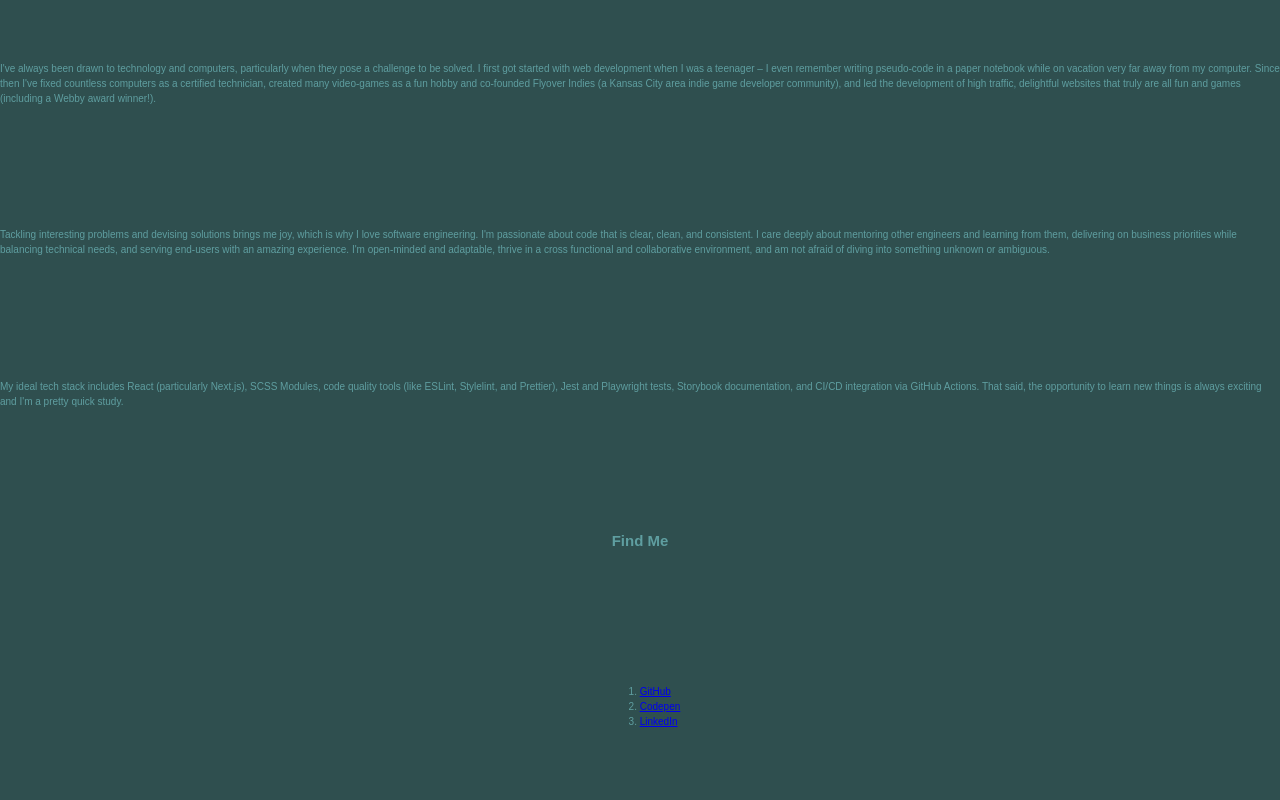
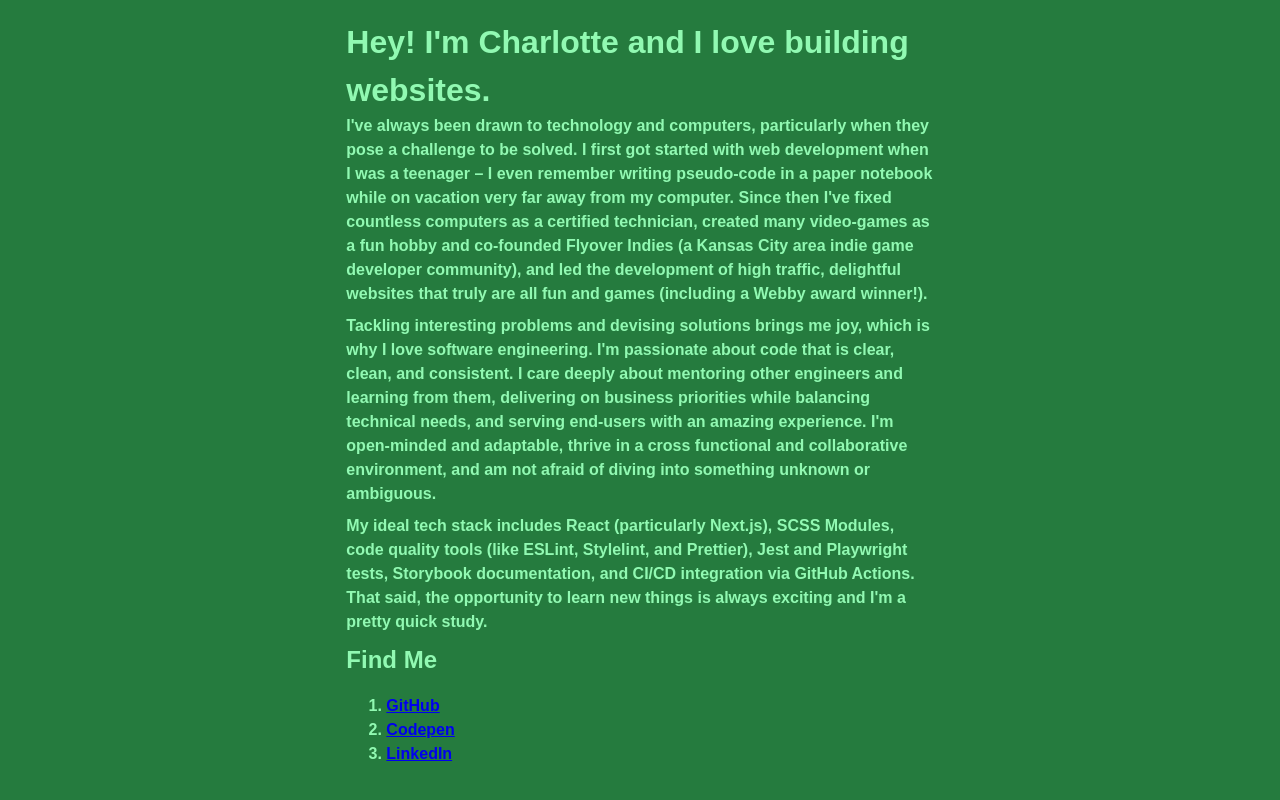
Before and after one commit to ctrble/ctrblog, a Next.js app: page / in a window 1280 px wide. Built offline with nearby package versions, Linux system fonts and the light colour scheme; a web font is replaced by a local one.

Commit message:
add some stuff

```diff
--- a/src/app/page.module.scss
+++ b/src/app/page.module.scss
@@ -4,4 +4,8 @@
   display: grid;
   place-items: center;
   height: 100dvh;
+
+  > * {
+    max-width: 66ch;
+  }
 }
--- a/src/app/page.tsx
+++ b/src/app/page.tsx
@@ -5,35 +5,37 @@ import styles from './page.module.scss';
 export default function Home() {
   return (
     <main className={styles.main}>
+      <div>
+        <h1>Hey! I'm Charlotte and I love building websites.</h1>
         <p>
           I've always been drawn to technology and computers, particularly when
           they pose a challenge to be solved. I first got started with web
-        development when I was a teenager – I even remember writing pseudo-code
-        in a paper notebook while on vacation very far away from my computer.
-        Since then I've fixed countless computers as a certified technician,
-        created many video-games as a fun hobby and co-founded Flyover Indies (a
-        Kansas City area indie game developer community), and led the
-        development of high traffic, delightful websites that truly are all fun
-        and games (including a Webby award winner!).
+          development when I was a teenager – I even remember writing
+          pseudo-code in a paper notebook while on vacation very far away from
+          my computer. Since then I've fixed countless computers as a certified
+          technician, created many video-games as a fun hobby and co-founded
+          Flyover Indies (a Kansas City area indie game developer community),
+          and led the development of high traffic, delightful websites that
+          truly are all fun and games (including a Webby award winner!).
         </p>
 
         <p>
           Tackling interesting problems and devising solutions brings me joy,
-        which is why I love software engineering. I'm passionate about code that
-        is clear, clean, and consistent. I care deeply about mentoring other
-        engineers and learning from them, delivering on business priorities
-        while balancing technical needs, and serving end-users with an amazing
-        experience. I'm open-minded and adaptable, thrive in a cross functional
-        and collaborative environment, and am not afraid of diving into
-        something unknown or ambiguous.
+          which is why I love software engineering. I'm passionate about code
+          that is clear, clean, and consistent. I care deeply about mentoring
+          other engineers and learning from them, delivering on business
+          priorities while balancing technical needs, and serving end-users with
+          an amazing experience. I'm open-minded and adaptable, thrive in a
+          cross functional and collaborative environment, and am not afraid of
+          diving into something unknown or ambiguous.
         </p>
 
         <p>
-        My ideal tech stack includes React (particularly Next.js), SCSS Modules,
-        code quality tools (like ESLint, Stylelint, and Prettier), Jest and
-        Playwright tests, Storybook documentation, and CI/CD integration via
-        GitHub Actions. That said, the opportunity to learn new things is always
-        exciting and I'm a pretty quick study.
+          My ideal tech stack includes React (particularly Next.js), SCSS
+          Modules, code quality tools (like ESLint, Stylelint, and Prettier),
+          Jest and Playwright tests, Storybook documentation, and CI/CD
+          integration via GitHub Actions. That said, the opportunity to learn
+          new things is always exciting and I'm a pretty quick study.
         </p>
         <h2>Find Me</h2>
         <ol>
@@ -49,6 +51,7 @@ export default function Home() {
             </WebLink>
           </li>
         </ol>
+      </div>
     </main>
   );
 }
--- a/src/styles/_globals.scss
+++ b/src/styles/_globals.scss
@@ -1,7 +1,18 @@
 @use '/src/styles/variables';
 
 body {
-  background-color: darkslategray;
+  background-color: variables.$color-light;
+  color: variables.$color-dark;
   font-family: variables.$font-family-mono;
-  color: cadetblue;
+  font-size: variables.$font-size-base;
+  font-weight: variables.$font-weight-normal;
 }
+
+h1,
+h2 {
+  font-family: variables.$font-family-display;
+}
+
+p {
+  margin-bottom: variables.$gap-sm;
+}
--- a/src/styles/_variables.scss
+++ b/src/styles/_variables.scss
@@ -2,11 +2,20 @@
 // Reference variables with: variables.$variable-name
 
 // Colors
+$color-blue: #2a35cf;
+$color-cream: #dae7e4;
+$color-green: #257b3e;
+$color-green-light: #91f9b2;
 
-//
+$color-light: $color-green;
+$color-dark: $color-green-light;
+
+// Fonts
 $font-family-display: var(--font-belanosima);
 $font-family-mono: var(--font-martian-mono);
-$font-weight-normal: 400;
+
+$font-weight-light: 400;
+$font-weight-normal: 600;
 $font-weight-bold: 700;
 $font-size-xs: 1.4rem;
 $font-size-sm: 1.6rem;
@@ -14,6 +23,7 @@ $font-size-md: 1.8rem;
 $font-size-lg: 2rem;
 $font-size-xl: 2.4rem;
 $font-size-xxl: 3.2rem;
+
 $font-size-base: $font-size-sm;
 
 // Grid
```
Lines whose indentation alone changed are shown as unchanged.
